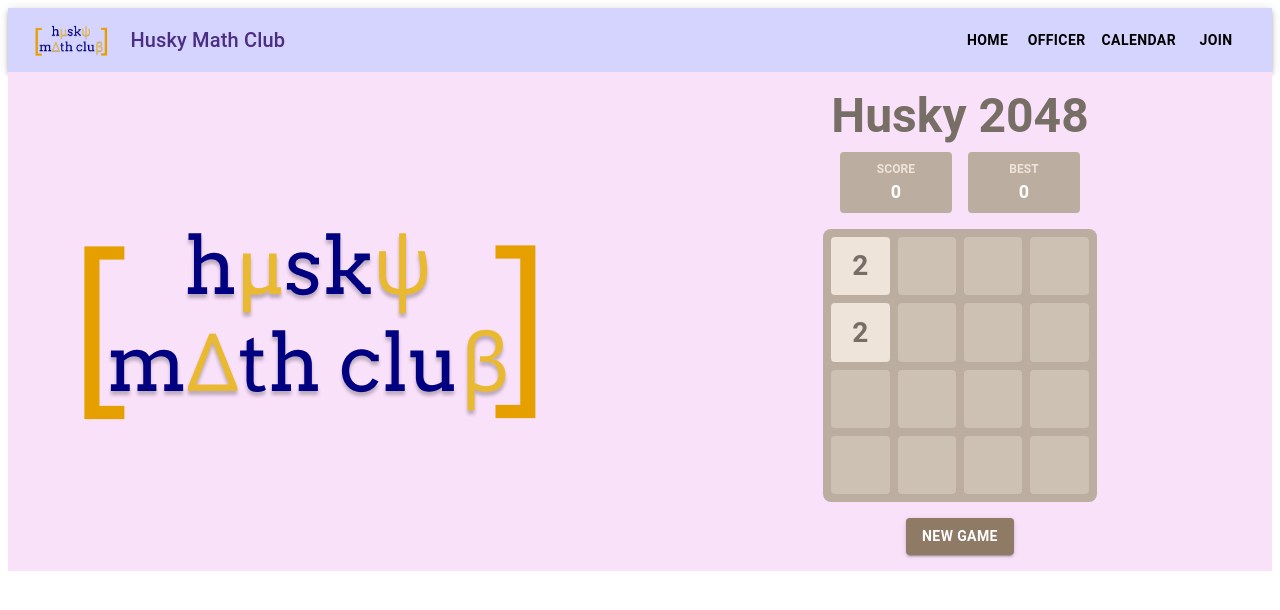
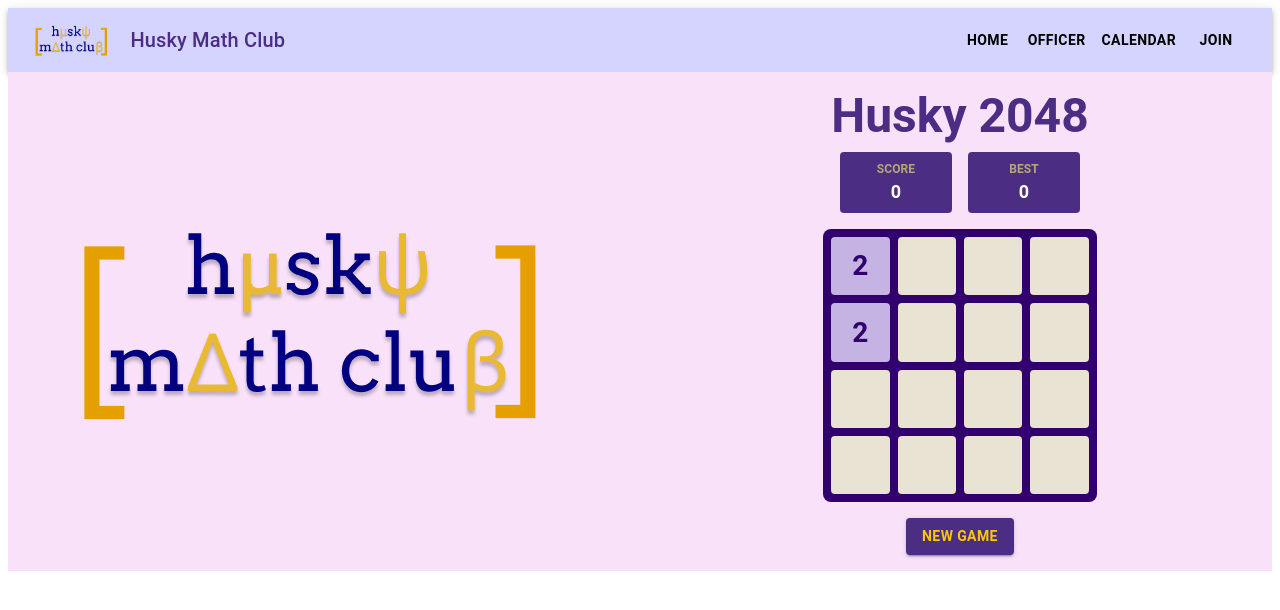
Before and after one commit to EnclaveGeneral/UW-Math-Club-Website, a React (Vite) app in the folder math-club-website/: page / in a window 1280 px wide. Shown: the top 610 px of the page. Built offline with nearby package versions, Linux system fonts and the light colour scheme.

Commit message:
V0.151 Color Change FixHot

```diff
--- a/math-club-website/src/components/2048.jsx
+++ b/math-club-website/src/components/2048.jsx
@@ -3,36 +3,36 @@ import Box from "@mui/material/Box";
 import Typography from "@mui/material/Typography";
 import Button from "@mui/material/Button";
 
-// Tile colors based on value
+// Tile colors - UW Husky themed
 const TILE_COLORS = {
-  0: "#cdc1b4",
-  2: "#eee4da",
-  4: "#ede0c8",
-  8: "#f2b179",
-  16: "#f59563",
-  32: "#f67c5f",
-  64: "#f65e3b",
-  128: "#edcf72",
-  256: "#edcc61",
-  512: "#edc850",
-  1024: "#edc53f",
-  2048: "#edc22e",
+  0: "#e8e3d3",       // Light gold (empty)
+  2: "#c5b4e3",       // Accent Lavender
+  4: "#b7a57a",       // Husky Gold
+  8: "#4b2e83",       // Spirit Purple
+  16: "#32006e",      // Husky Purple
+  32: "#e93cac",      // Accent Pink
+  64: "#85754d",      // Heritage Gold
+  128: "#ffc700",     // Spirit Gold
+  256: "#2ad2c9",     // Accent Teal
+  512: "#aadb1e",     // Accent Green
+  1024: "#32006e",    // Husky Purple (deep)
+  2048: "#ffc700",    // Spirit Gold (victory!)
 };
 
-// Text color: dark for small tiles, white for larger
+// Text color: dark for light tiles, white for dark tiles
 const TEXT_COLORS = {
   0: "transparent",
-  2: "#776e65",
-  4: "#776e65",
-  8: "#ffffff",
-  16: "#ffffff",
-  32: "#ffffff",
-  64: "#ffffff",
-  128: "#ffffff",
-  256: "#ffffff",
-  512: "#ffffff",
-  1024: "#ffffff",
-  2048: "#ffffff",
+  2: "#32006e",       // Purple text on lavender
+  4: "#ffffff",       // White text on gold
+  8: "#ffc700",       // Gold text on purple
+  16: "#ffc700",      // Gold text on deep purple
+  32: "#ffffff",      // White on pink
+  64: "#ffffff",      // White on heritage gold
+  128: "#32006e",     // Purple text on spirit gold
+  256: "#32006e",     // Purple text on teal
+  512: "#32006e",     // Purple text on green
+  1024: "#ffc700",    // Gold on purple
+  2048: "#32006e",    // Purple on gold
 };
 
 // Creates a blank 4x4 board
@@ -269,7 +269,7 @@ export default function Game2048() {
       {/* Title */}
       <Typography
         variant="h3"
-        sx={{ fontWeight: "bold", color: "#776e65", mb: 1 }}
+        sx={{ fontWeight: "bold", color: "#4b2e83", mb: 1 }}
       >
         Husky 2048
       </Typography>
@@ -286,14 +286,14 @@ export default function Game2048() {
       >
         <Box
           sx={{
-            bgcolor: "#bbada0",
+            bgcolor: "#4b2e83",
             borderRadius: 1,
             padding: "8px 16px",
             textAlign: "center",
             minWidth: 80,
           }}
         >
-          <Typography sx={{ color: "#eee4da", fontSize: 12, fontWeight: "bold" }}>
+          <Typography sx={{ color: "#b7a57a", fontSize: 12, fontWeight: "bold" }}>
             SCORE
           </Typography>
           <Typography sx={{ color: "#ffffff", fontWeight: "bold", fontSize: 18 }}>
@@ -303,14 +303,14 @@ export default function Game2048() {
 
         <Box
           sx={{
-            bgcolor: "#bbada0",
+            bgcolor: "#4b2e83",
             borderRadius: 1,
             padding: "8px 16px",
             textAlign: "center",
             minWidth: 80,
           }}
         >
-          <Typography sx={{ color: "#eee4da", fontSize: 12, fontWeight: "bold" }}>
+          <Typography sx={{ color: "#b7a57a", fontSize: 12, fontWeight: "bold" }}>
             BEST
           </Typography>
           <Typography sx={{ color: "#ffffff", fontWeight: "bold", fontSize: 18 }}>
@@ -325,7 +325,7 @@ export default function Game2048() {
           display: "grid",
           gridTemplateColumns: "repeat(4, 1fr)",
           gap: "8px",
-          bgcolor: "#bbada0",
+          bgcolor: "#32006e",
           borderRadius: 2,
           padding: "8px",
           width: "100%",
@@ -369,7 +369,7 @@ export default function Game2048() {
         <Typography
           sx={{
             mt: 2,
-            color: "#776e65",
+            color: "#32006e",
             fontWeight: "bold",
             fontSize: 20,
           }}
@@ -384,10 +384,10 @@ export default function Game2048() {
         onClick={handleNewGame}
         sx={{
           mt: 2,
-          bgcolor: "#8f7a66",
-          color: "#ffffff",
+          bgcolor: "#4b2e83",
+          color: "#ffc700",
           fontWeight: "bold",
-          "&:hover": { bgcolor: "#9f8b77" },
+          "&:hover": { bgcolor: "#32006e" },
         }}
       >
         New Game
```
